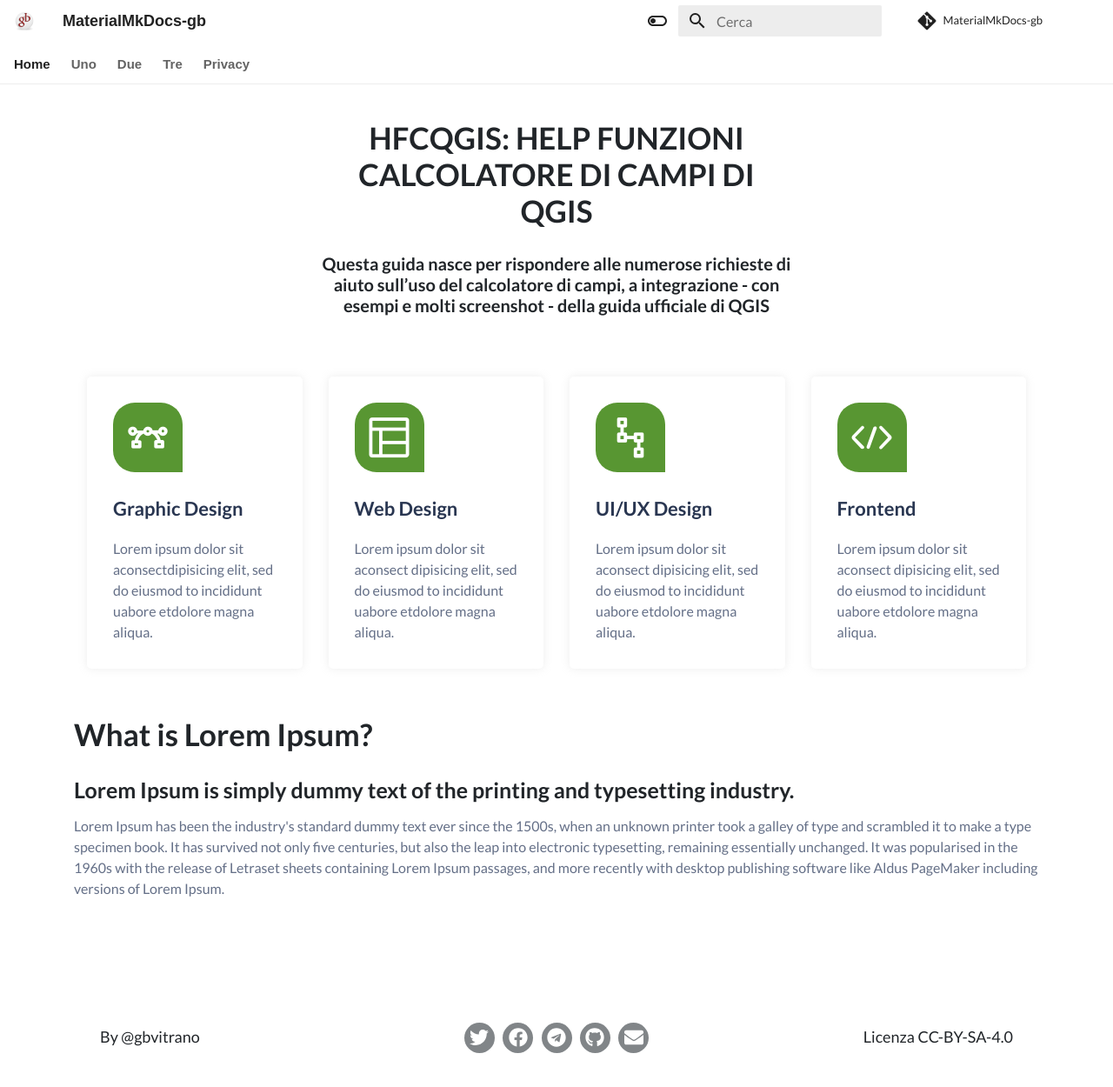
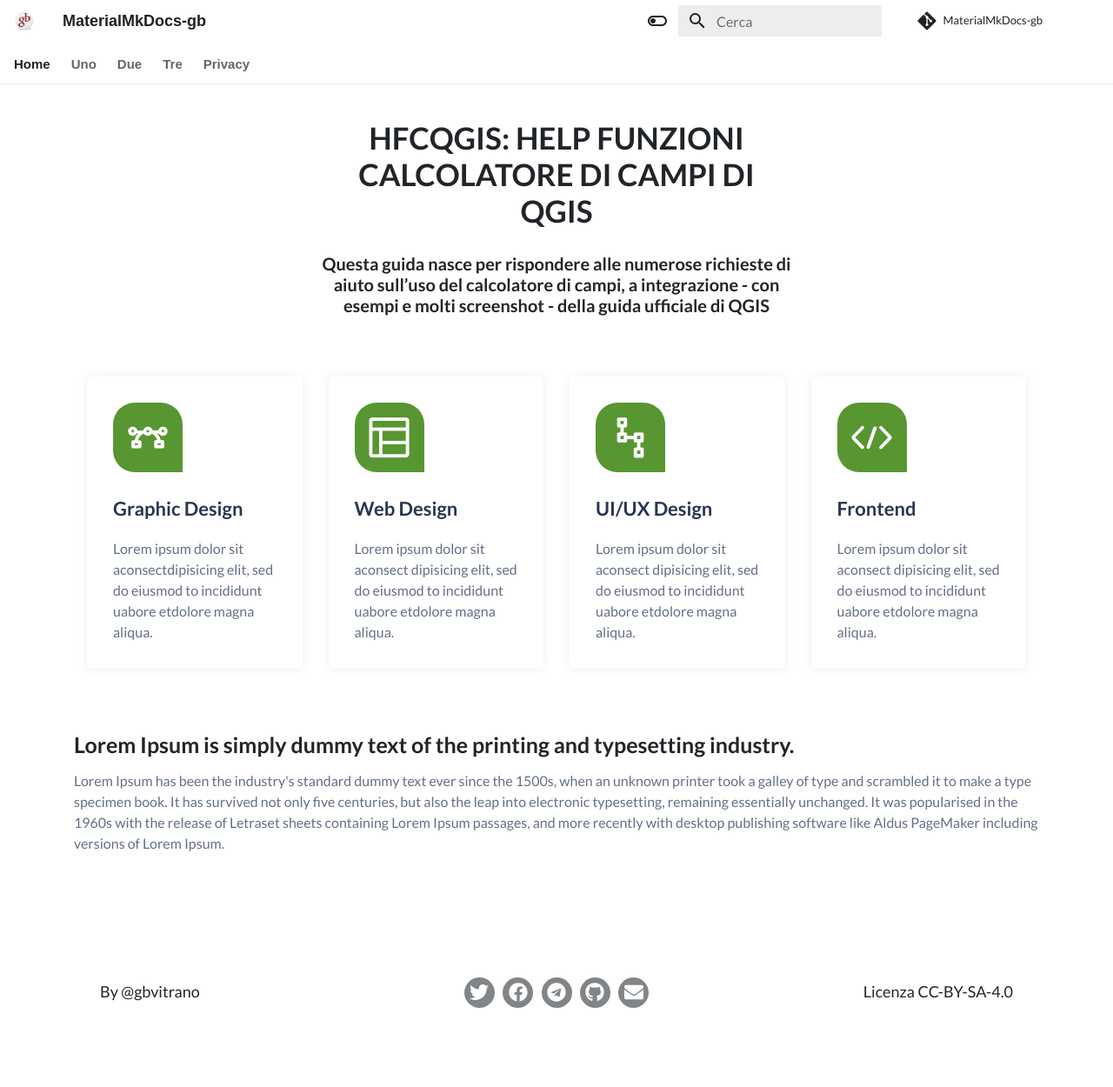
Before and after one commit to gbvitrano/MaterialMkDocs-gb, an MkDocs documentation site: the page built from docs/index.md, in a window 1280 px wide and 1261 px high. Shown: the top 1250 px of the window at 87% size. Built offline with MkDocs 1.6.1 and Material for MkDocs 9.7.7, drawn with Linux system fonts in a browser that asks for light colours; nearby versions of some CDN libraries; some web fonts are replaced; library files that are not in the unit come from our copies; comment, search, counter and statistics services are not loaded.

Commit message:
Update home.html

```diff
--- a/docs/overrides/home.html
+++ b/docs/overrides/home.html
@@ -117,7 +117,7 @@
                 <div class="row align-items-center justify-content-center justify-content-lg-between">
                     <div class="col-lg-12">
                         <div class="header_hero_content mt-45"> <hr>
-                            <h3 class="main_title">What is Lorem Ipsum?</h3><br>
+                          <!--  <h3 class="main_title">What is Lorem Ipsum?</h3> --><br>
                             <h5 class="sub_title">Lorem Ipsum is simply dummy text of the printing and typesetting industry.</h5>
                             <p class="wow fadeInUp" data-wow-duration="1.3s" data-wow-delay="1.1s">Lorem Ipsum has been the industry's standard dummy text ever since the 1500s, when an unknown printer took a galley of type and scrambled it to make a type specimen book. It has survived not only five centuries, but also the leap into electronic typesetting, remaining essentially unchanged. It was popularised in the 1960s with the release of Letraset sheets containing Lorem Ipsum passages, and more recently with desktop publishing software like Aldus PageMaker including versions of Lorem Ipsum.</p><br><hr>
                             </div> <!-- header hero content -->
```
